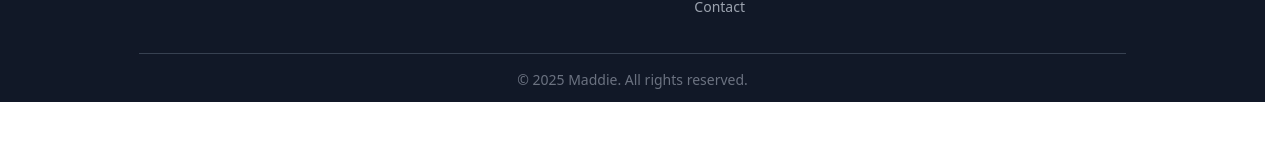
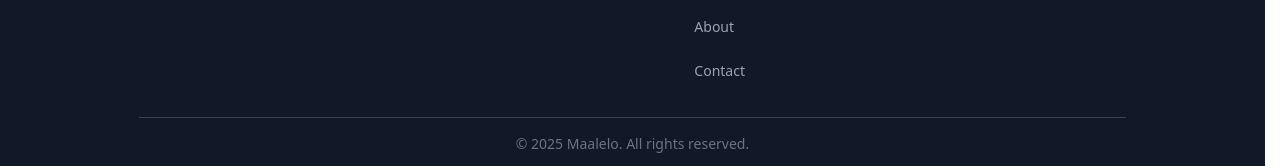
Before and after one commit to pranavsuriya-sr/stocklyn, a React (Vite) app in the folder apps/frontend/: page /contact in a window 1280 px wide. Shown: the part 1063-1229 px from the top of the page. Before the commit the page ends 1165 px from the top, so only its background shows below. Built offline with nearby package versions, Linux system fonts and the light colour scheme; no server answers.

Commit message:
fix ui render @contact-page

```diff
--- a/apps/frontend/src/pages/contact/contact-page.tsx
+++ b/apps/frontend/src/pages/contact/contact-page.tsx
@@ -34,7 +34,7 @@ const ContactPage = () => {
   };
 
   return (
-    <div className="flex flex-col justify-center items-center h-screen bg-gray-100">
+    <div className="flex flex-col justify-center items-center h-screen bg-gray-100 mt-16 pb-10">
       <form
         className="w-[50%] mx-auto flex flex-col"
         onSubmit={HandleEmailFormSubmit}
--- a/apps/frontend/src/pages/footer/footer-page.tsx
+++ b/apps/frontend/src/pages/footer/footer-page.tsx
@@ -83,7 +83,7 @@ const FooterPage = () => {
 
         <hr className="border-t border-gray-700 mt-8 mb-4 mx-auto w-full md:w-4/5" />
         <div className="text-center text-xs md:text-sm text-gray-500">
-          © 2025 Maddie. All rights reserved.
+          © 2025 Maalelo. All rights reserved.
         </div>
       </div>
     </footer>
```
